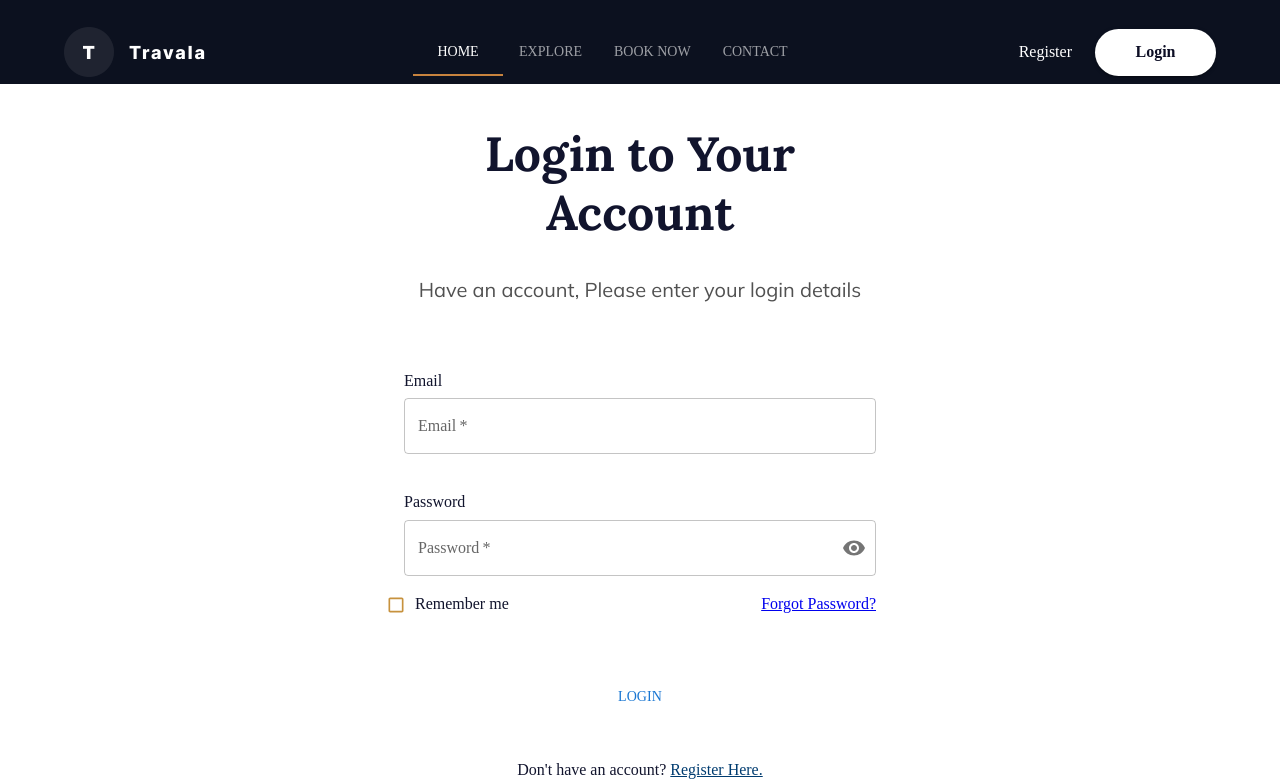
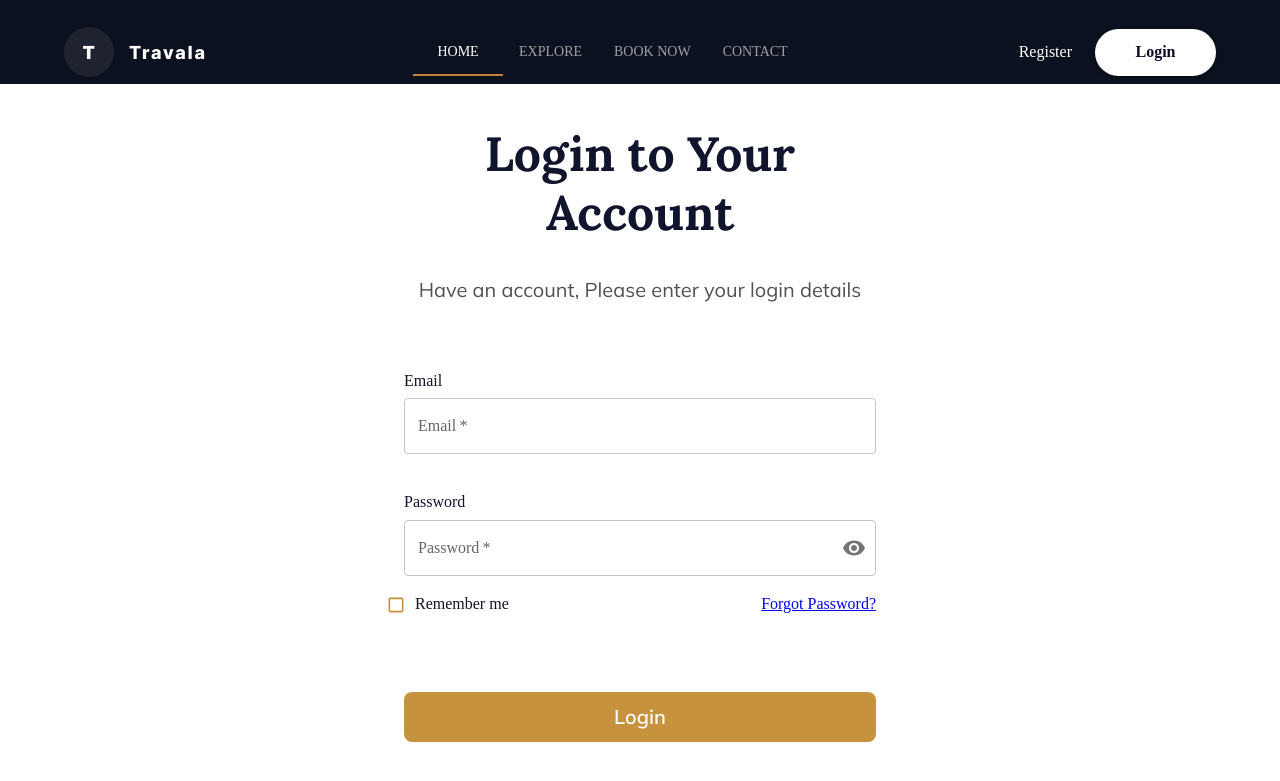
Before and after one commit to Software-Lifecycle-Consultants/slc-open-hms, a Next.js app: page /login in a window 1280 px wide. Shown: the top 781 px of the page. Built offline with nearby package versions, Linux system fonts and the light colour scheme.

Commit message:
Updated the Button style

```diff
--- a/app/login/page.tsx
+++ b/app/login/page.tsx
@@ -15,7 +15,7 @@ import { Visibility, VisibilityOff } from "@mui/icons-material";
 import Box from "@mui/material/Box";
 import { loginPageData } from "@/data/loginPage";
 import ArrowBack from "@mui/icons-material/ArrowBack";
-import "../style/styles.css";
+import { orangebuttonCommonStyle } from "@/components/homePage/styles.js";
 
 // Functional component for Login
 const Login = () => {
@@ -188,7 +188,7 @@ const Login = () => {
                 {/* Login Button Section */}
                 <Button
                   type="submit"
-                  className="buttonCommonStyle" // Add the button class here
+                  sx={orangebuttonCommonStyle} // Add the button class
                 >
                   {/* Render the title from loginPageData */}
                   {loginPageData.loginPageButtonCaption}
```
